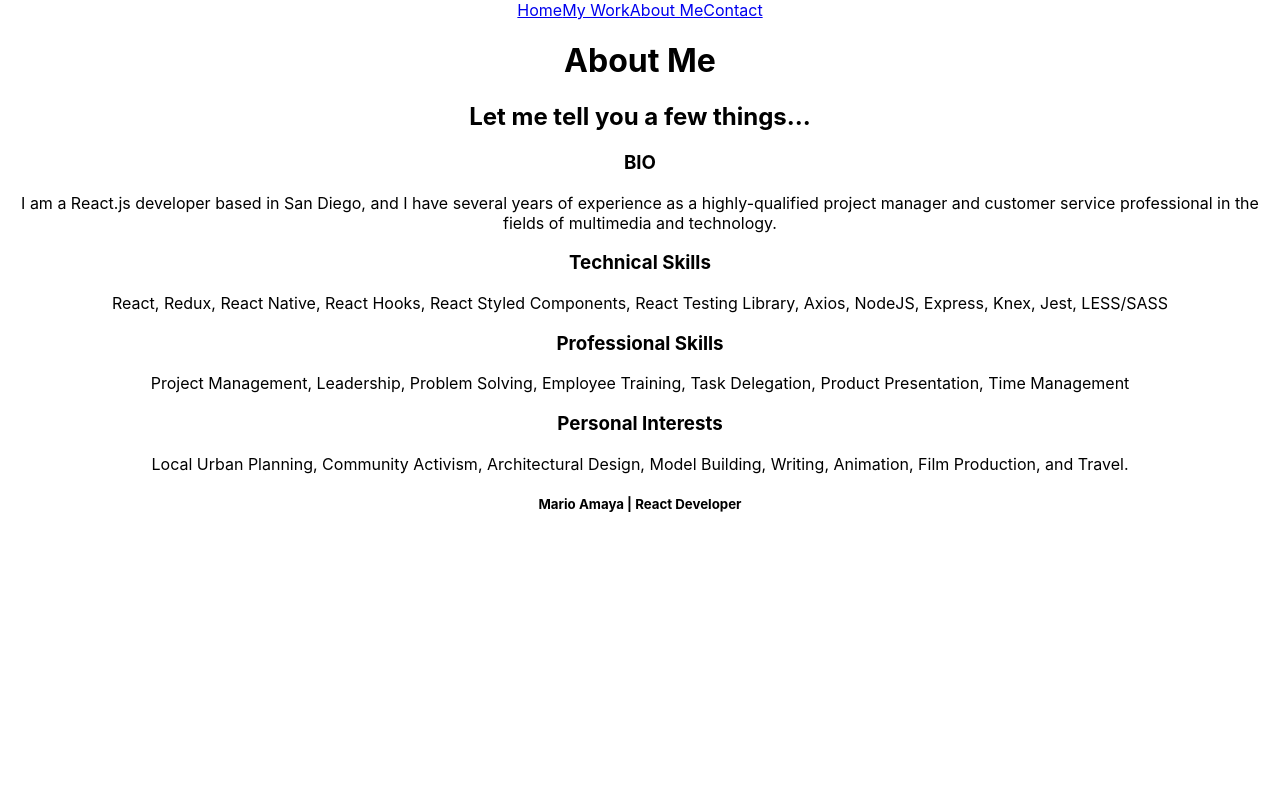
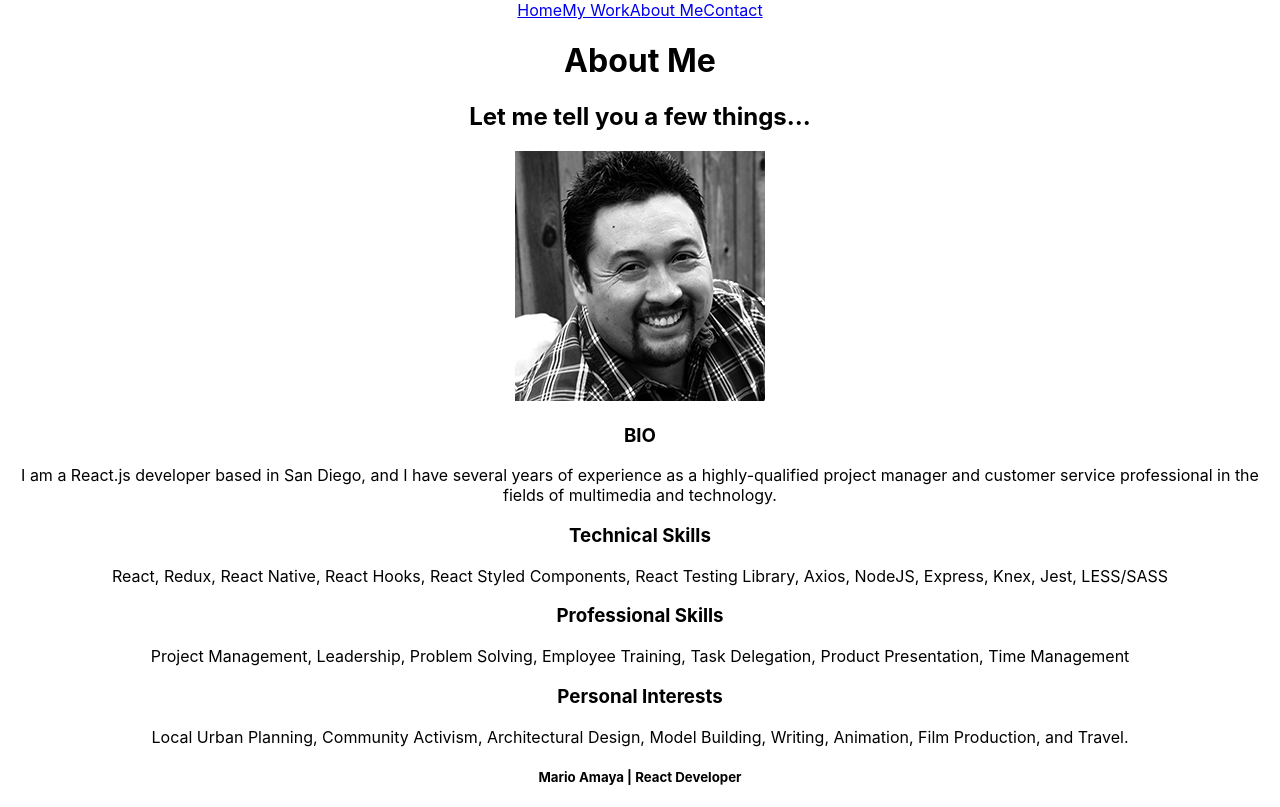
Before and after one commit to MAmaya1/portfolio-website-react, a React (Create React App) app: page /about-me in a window 1280 px wide. Built offline with nearby package versions, Linux system fonts and the light colour scheme.

Commit message:
fixed portrait

```diff
--- a/src/components/AboutMePage.js
+++ b/src/components/AboutMePage.js
@@ -10,7 +10,7 @@ const AboutMePage = props => {
             <h1>About <span>Me</span></h1>
             <h2>Let me tell you a few things...</h2>
             <div className="about-info">
-                <image src={portrait}/>
+                <img src={portrait}/>
                 <div className="bio">
                     <h3>BIO</h3>
                     <p>I am a React.js developer based in San Diego, and I have several years of experience as a highly-qualified project manager and customer service professional in the fields of multimedia and technology.</p>
```
